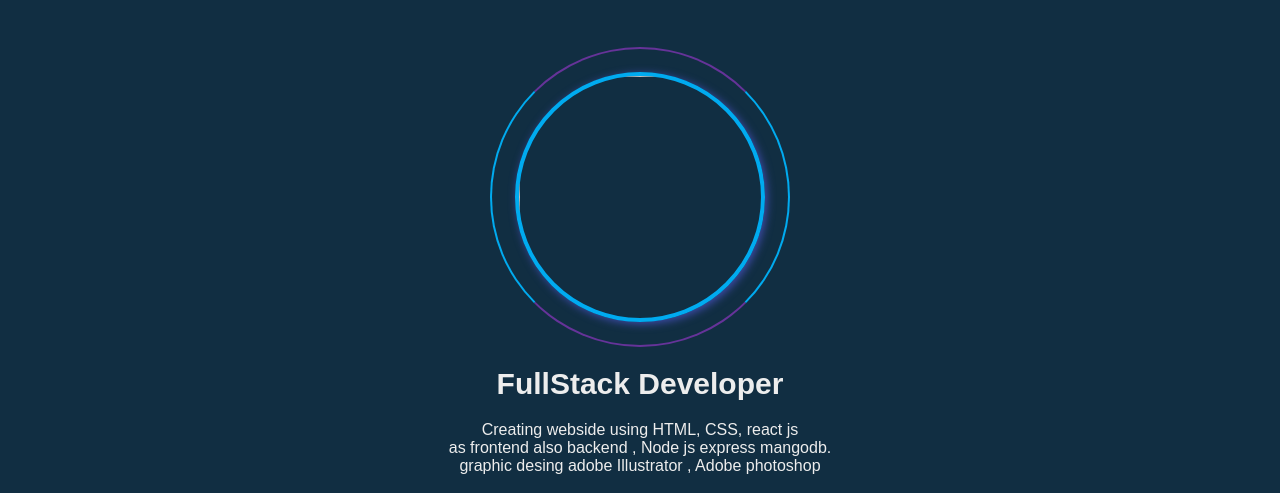
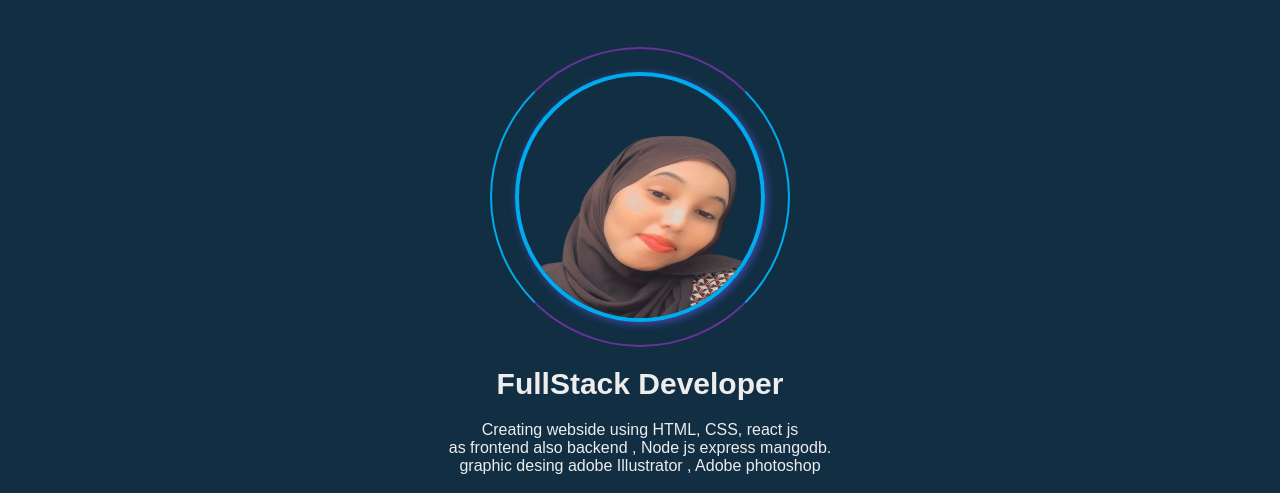
Before and after one commit to Nadifa-Abshir/My-portfolio, a plain HTML site: page index.html in a window 1280 px wide. Shown: the part 961-1454 px from the top of the page. Drawn offline with Linux system fonts and the light colour scheme.

Commit message:
Update index.html

```diff
--- a/index.html
+++ b/index.html
@@ -70,7 +70,7 @@
 
         <h1>About Me</h1>
                     <div class="about-img">
-                        <img src="./images./Nadaf.png" alt="" height="40px" width="40px">
+                        <img src="./images/Nadaf.png" alt="" height="40px" width="40px">
                         <span class="circle-spin"></span>
 
                     </div>
```
